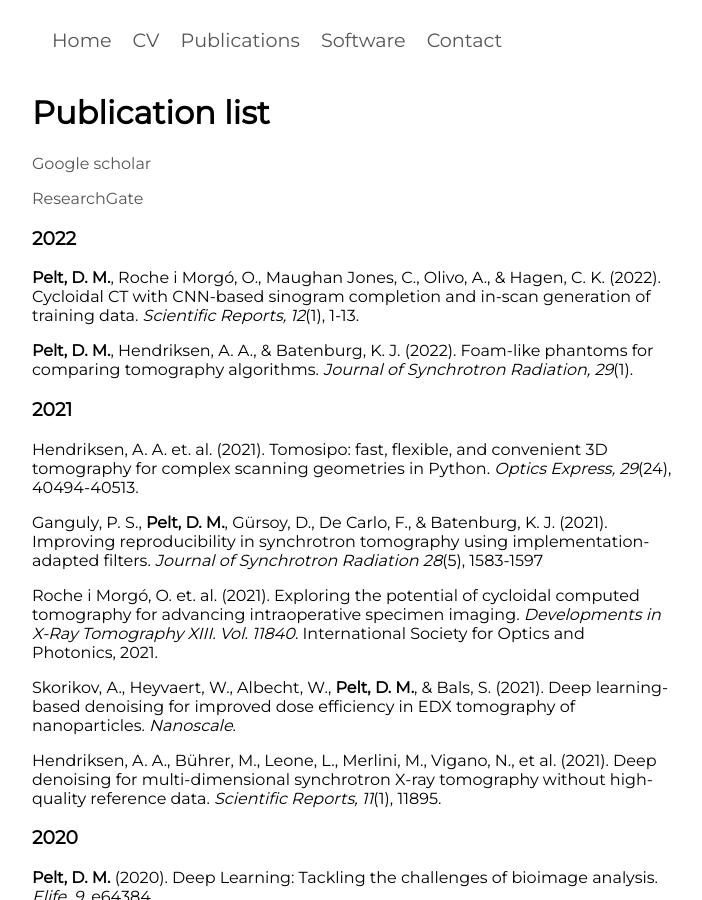
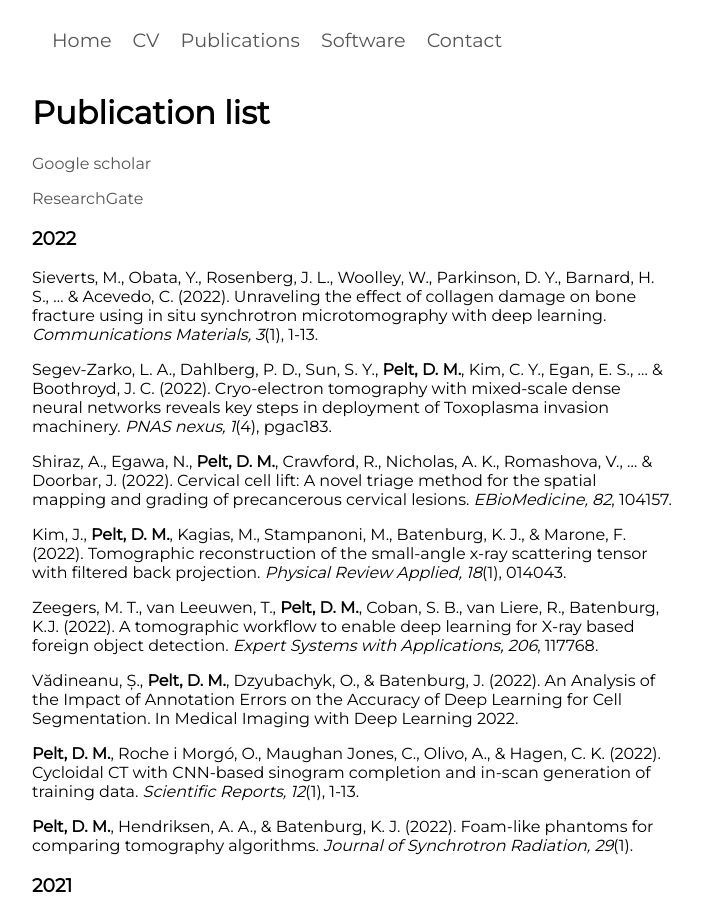
Before and after one commit to dmpelt/dmpelt.github.com, a Jekyll site: the page built from publications.md, in a window 1280 px wide and 900 px high. Shown: the whole window, without its empty margins (296-998 px from the left). Built offline with Jekyll 4.4.1, drawn with Linux system fonts in a browser that asks for light colours.

Commit message:
Updated papers

```diff
--- a/publications.md
+++ b/publications.md
@@ -11,6 +11,18 @@ permalink: /publications/
 [ResearchGate](https://www.researchgate.net/profile/Daniel_Pelt)
 
 ### 2022
+
+Sieverts, M., Obata, Y., Rosenberg, J. L., Woolley, W., Parkinson, D. Y., Barnard, H. S., ... & Acevedo, C. (2022). Unraveling the effect of collagen damage on bone fracture using in situ synchrotron microtomography with deep learning. *Communications Materials, 3*(1), 1-13.
+
+Segev-Zarko, L. A., Dahlberg, P. D., Sun, S. Y., __Pelt, D. M.__, Kim, C. Y., Egan, E. S., ... & Boothroyd, J. C. (2022). Cryo-electron tomography with mixed-scale dense neural networks reveals key steps in deployment of Toxoplasma invasion machinery. *PNAS nexus, 1*(4), pgac183.
+
+Shiraz, A., Egawa, N., __Pelt, D. M.__, Crawford, R., Nicholas, A. K., Romashova, V., ... & Doorbar, J. (2022). Cervical cell lift: A novel triage method for the spatial mapping and grading of precancerous cervical lesions. *EBioMedicine, 82*, 104157.
+
+Kim, J., __Pelt, D. M.__, Kagias, M., Stampanoni, M., Batenburg, K. J., & Marone, F. (2022). Tomographic reconstruction of the small-angle x-ray scattering tensor with filtered back projection. *Physical Review Applied, 18*(1), 014043.
+
+Zeegers, M. T., van Leeuwen, T., __Pelt, D. M.__, Coban, S. B., van Liere, R., Batenburg, K.J. (2022). A tomographic workflow to enable deep learning for X-ray based foreign object detection. *Expert Systems with Applications, 206*, 117768.
+
+Vădineanu, Ș., __Pelt, D. M.__, Dzyubachyk, O., & Batenburg, J. (2022). An Analysis of the Impact of Annotation Errors on the Accuracy of Deep Learning for Cell Segmentation. In Medical Imaging with Deep Learning 2022.
 
 __Pelt, D. M.__, Roche i Morgó, O., Maughan Jones, C., Olivo, A., & Hagen, C. K. (2022). Cycloidal CT with CNN-based sinogram completion and in-scan generation of training data. *Scientific Reports, 12*(1), 1-13.
 
```
Also changed, not shown: cv.md (+12 -0 lines).
